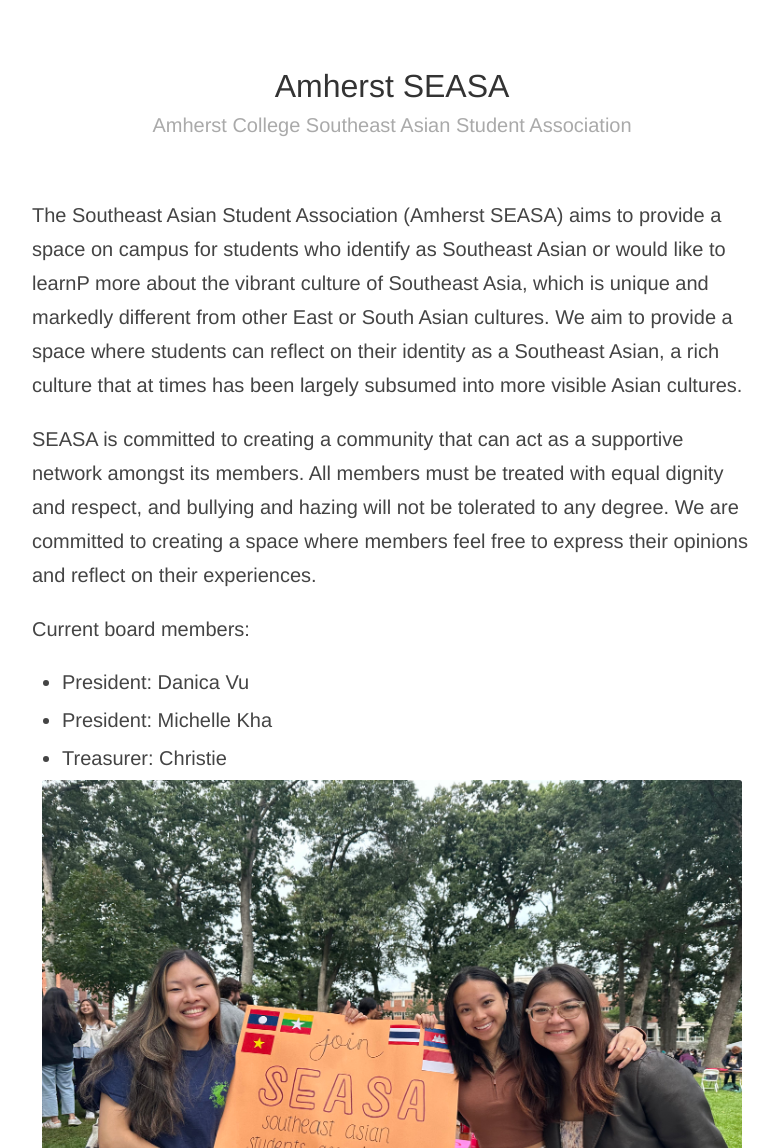
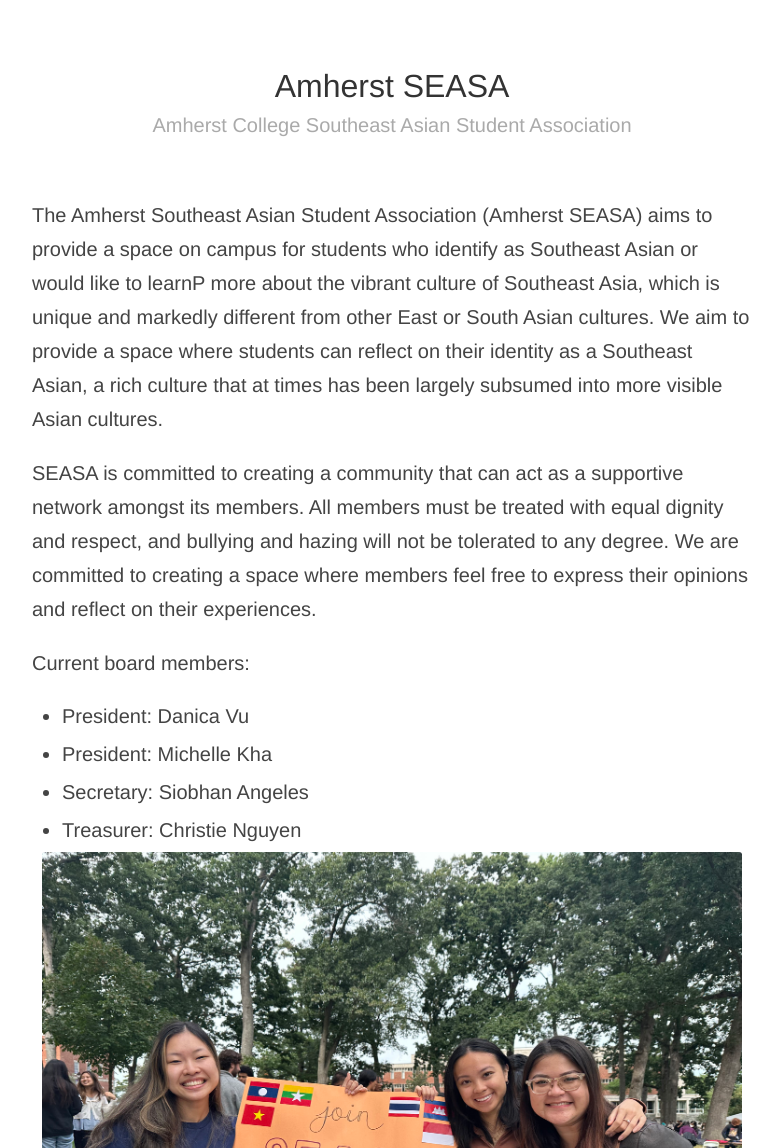
Before and after one commit to amherst-seasa/website, a plain HTML site: page index.html in a window 1280 px wide. Shown: the top 1148 px of the page, without its empty margins (248-1028 px from the left). Drawn offline with Linux system fonts and the light colour scheme.

Commit message:
Update index.html

```diff
--- a/index.html
+++ b/index.html
@@ -5,7 +5,7 @@
 <head>
     <meta http-equiv="Content-Type" content="text/html; charset=UTF-8">
     <meta name="viewport" content="width=device-width,initial-scale=1">
-    <meta name="author" content="Amherst College South East Asian Students Association">
+    <meta name="author" content="Amherst College Southeast Asian Students Association">
     <meta name="description" content="">
     <title>Amherst College SEASA</title>
 
@@ -322,7 +322,7 @@
         </section>
     </div>
     <section id="wrapper" class="home">
-        <p>The Southeast Asian Student Association (Amherst SEASA) aims to provide a space on campus for students who
+        <p>The Amherst Southeast Asian Student Association (Amherst SEASA) aims to provide a space on campus for students who
             identify as Southeast Asian or would like to learnP more about the vibrant culture of Southeast Asia, which
             is unique and markedly different from other East or South Asian cultures. We aim to provide a space where
             students can reflect on their identity as a Southeast Asian, a rich culture that at times has been largely
@@ -337,7 +337,8 @@
         <ul>
             <li>President: Danica Vu </li>
             <li>President: Michelle Kha </li>
-            <li>Treasurer: Christie </li>
+            <li>Secretary: Siobhan Angeles </li>
+            <li>Treasurer: Christie Nguyen</li>
         </ul>
         <div style="text-align:center">
             <picture>
```
